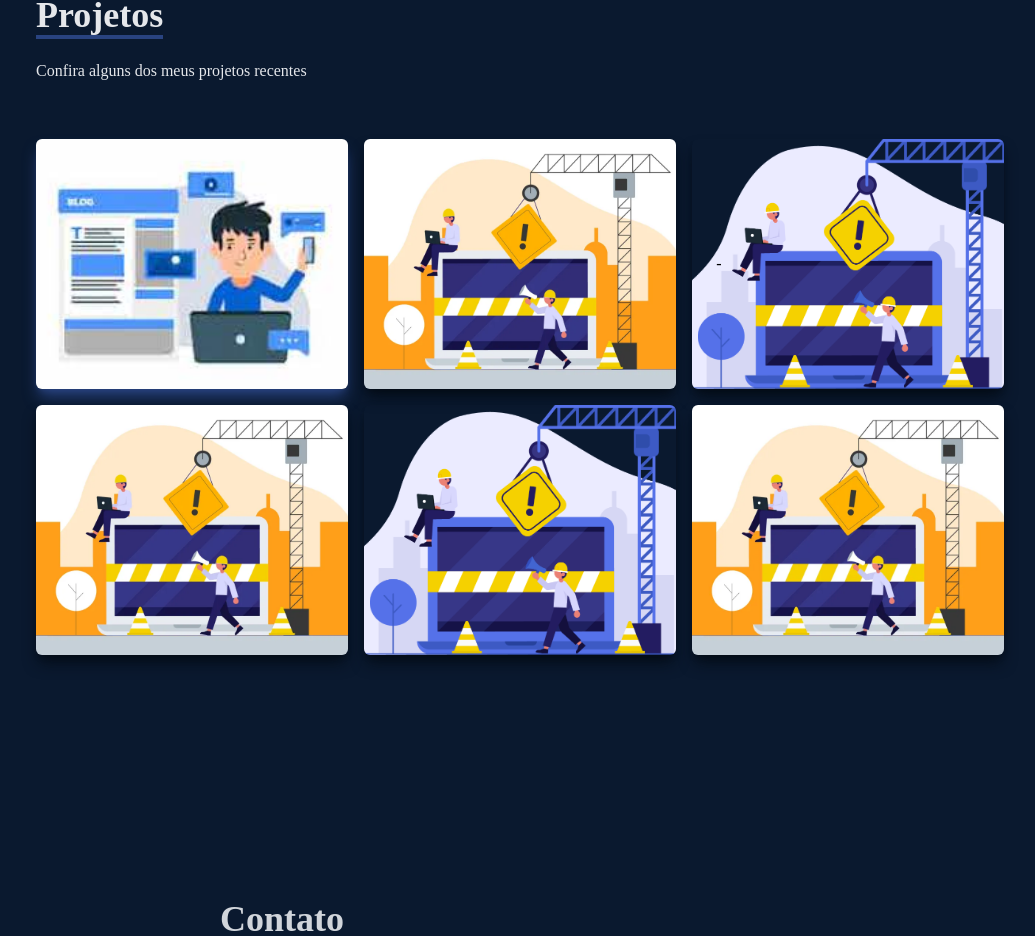
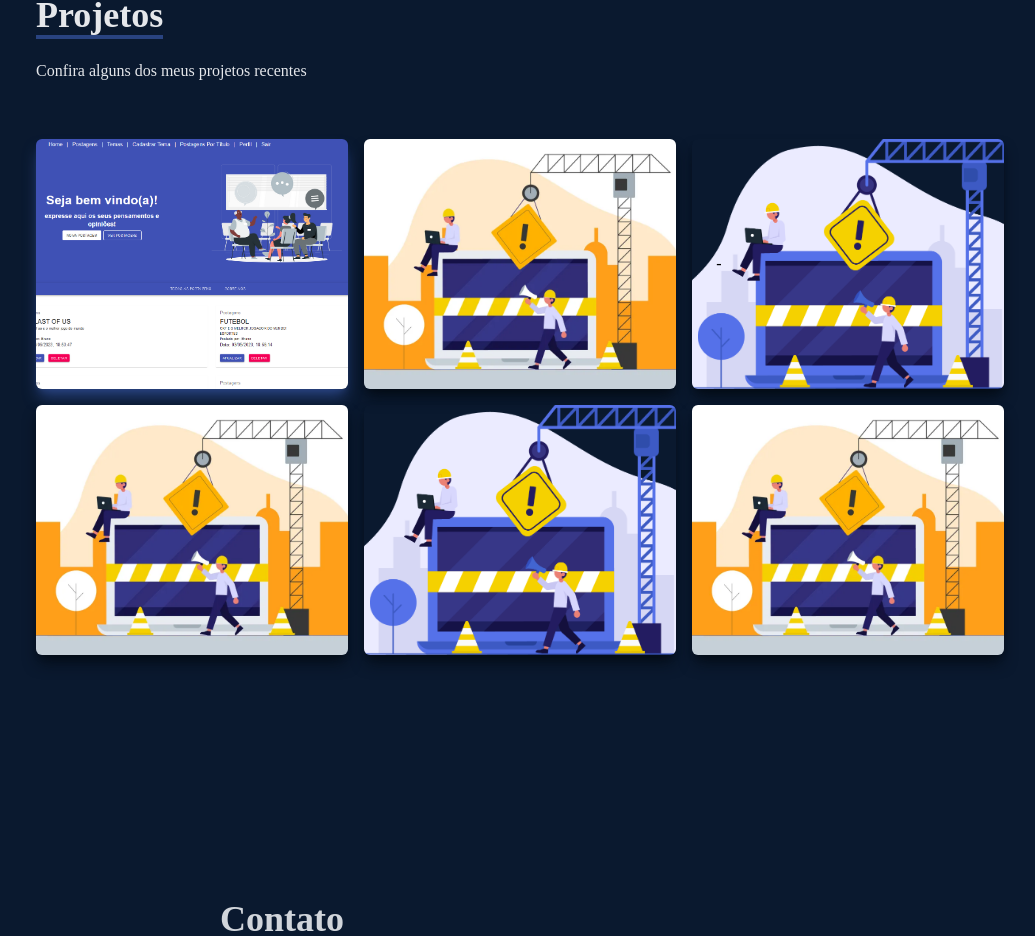
Before and after one commit to brunokauaal/Portifolio, a React (Create React App) app: page / in a window 1280 px wide. Shown: the part 2475-3411 px from the top of the page, without its empty margins (120-1155 px from the left). Built offline with nearby package versions, Linux system fonts and the light colour scheme.

Commit message:
Adicionando foto nova do blog pessoal

```diff
--- a/src/components/Work.jsx
+++ b/src/components/Work.jsx
@@ -1,6 +1,6 @@
 import React from 'react';
 import WorkImg from '../assets/workImg.jpeg';
-import ImgBlog from '../assets/imgblog.jpg';
+import ImageBlog2 from '../assets/imageblog2.png';
 import realEstate from '../assets/realestate.jpg';
 import { FaGithub, FaRegPlayCircle} from 'react-icons/fa';
 
@@ -20,7 +20,7 @@ const Work = () => {
 
             {/* Grid Item */}
           <div
-            style={{ backgroundImage: `url(${ImgBlog})`}}
+            style={{ backgroundImage: `url(${ImageBlog2})`}}
             className='shadow-lg shadow-[#294380] group container rounded-md flex justify-center items-center mx-auto content-div'
           >
             {/* Hover Effects */}
```
Also changed, not shown: src/assets/imageblog2.png (added), src/assets/imgblog.jpg (deleted).
